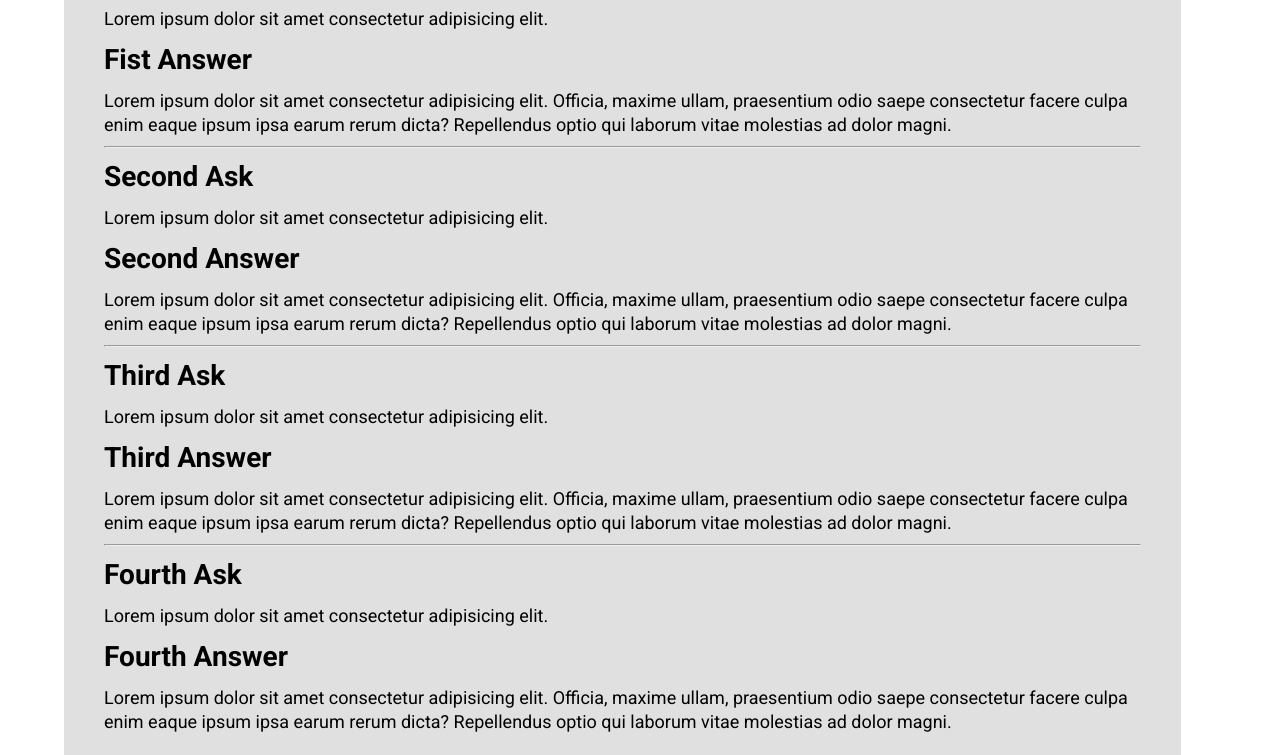
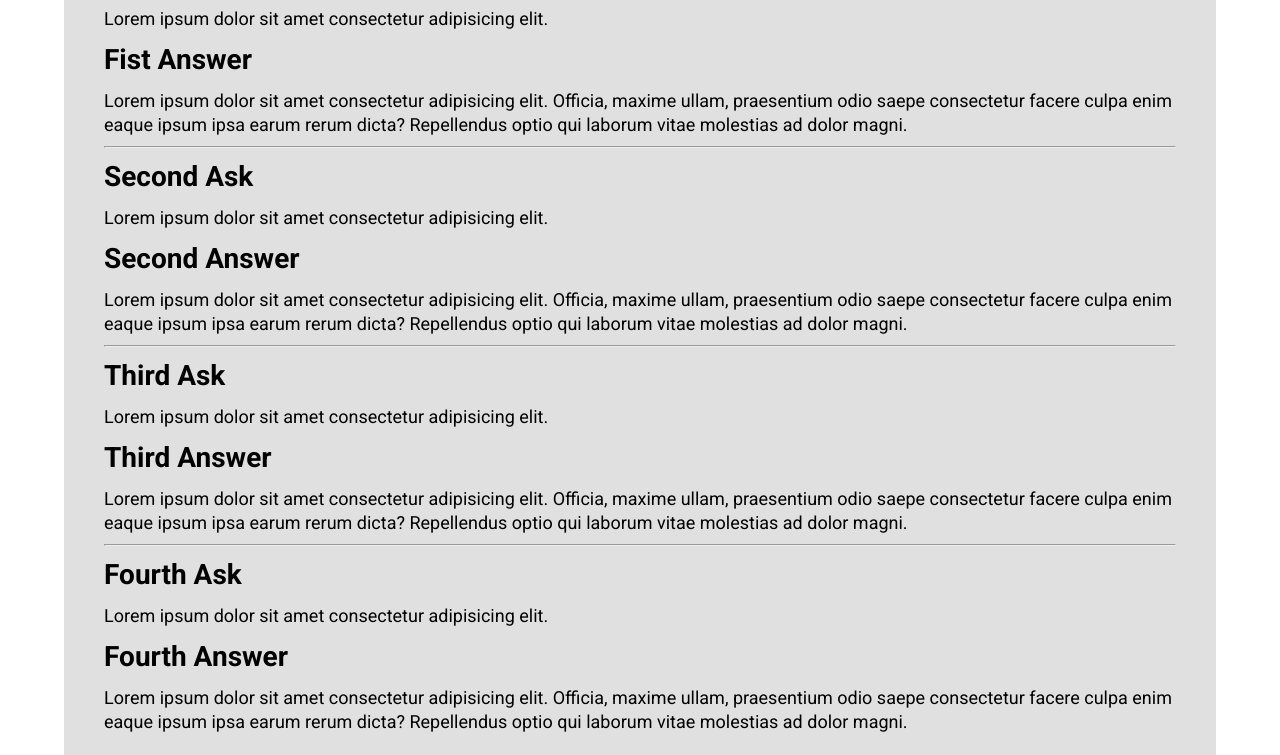
Before and after one commit to Victorvs1967/amazeriffic-node, a website: page client/faq.html in a window 1280 px wide. Shown: the part 317-1072 px from the top of the page. Drawn offline with Linux system fonts and the light colour scheme; no server answers; a web font is replaced by a local one.

Commit message:
edit css

```diff
--- a/client/css/style.css
+++ b/client/css/style.css
@@ -52,7 +52,7 @@ header .container {
 .tabs a span {
     display: inline-block;
     border-radius: 5px 5px 0 0;
-    width: 200px;
+    width: 15%;
     margin-right: 10px;
     text-align: center;
     background: #c0c0c0;
@@ -62,7 +62,8 @@ header .container {
     background: #e0e0e0;
 }
 .content {
-    width: 90%;
+    min-width: 90%;
+    margin: auto;
     background: #e0e0e0;
     padding: 40px;
 }
```
